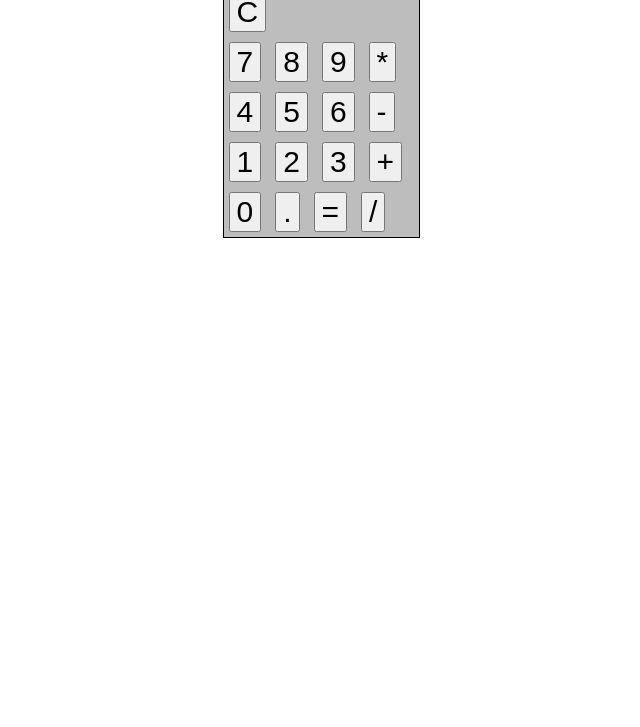
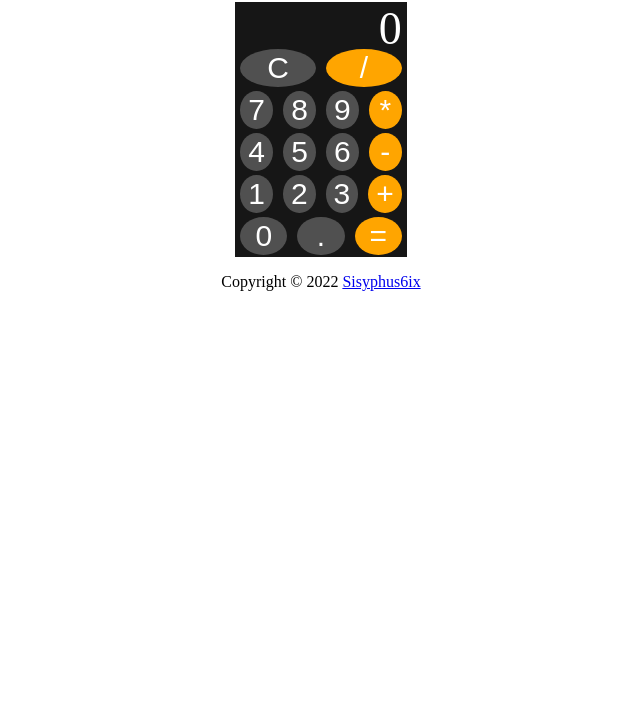
Before and after one commit to Sisyphus6ix/Calculator, a plain HTML site: page index.html in a window 1280 px wide. Shown: the part 73-800 px from the top of the page, without its empty margins (319-959 px from the left). Drawn offline with Linux system fonts and the light colour scheme.

Commit message:
Styling changes

```diff
--- a/index.html
+++ b/index.html
@@ -8,12 +8,17 @@
     <title>Calculator</title>
 </head>
 <body>
+<div class="header">
+    <h1>My version of the Apple Calculator :)</h1>
+</div>
+
     <div class="calculator-body">
         <div class="calculator">
             <div id="display">0</div>
                 <div class="numbers">
                 <div class="row">
                     <button id="btn-clear">C</button>
+                    <button class="btn-operator">/</button>
                 </div>
                 <div class="row">
                     <button class="btn-number">7</button>
@@ -37,11 +42,19 @@
                     <button class="btn-number">0</button>
                     <button class="btn-number">.</button>
                     <button class="btn-operator">=</button>
-                    <button class="btn-operator">/</button>
                 </div>
                 </div>
         </div>
     </div>
+<div class="footer">
+    <p>
+        Copyright ©
+        <script>
+          document.write(new Date().getFullYear())
+        </script>
+        <a href="https://github.com/Sisyphus6ix">Sisyphus6ix</a>
+    </p>
+</div>
     <script src="script.js"></script>
 </body>
 </html>
--- a/script.js
+++ b/script.js
@@ -2,11 +2,11 @@
 const display = document.getElementById('display')
 const clear = document.getElementById('btn-clear')
 const numKeys = document.getElementsByClassName('btn-number')
-const addKey = document.getElementsByClassName('btn-operator')[2]
-const subtractKey = document.getElementsByClassName('btn-operator')[1]
-const multiplyKey = document.getElementsByClassName('btn-operator')[0]
-const divideKey = document.getElementsByClassName('btn-operator')[4]
-const calculate = document.getElementsByClassName('btn-operator')[3]
+const addKey = document.getElementsByClassName('btn-operator')[3]
+const subtractKey = document.getElementsByClassName('btn-operator')[2]
+const multiplyKey = document.getElementsByClassName('btn-operator')[1]
+const divideKey = document.getElementsByClassName('btn-operator')[0]
+const calculate = document.getElementsByClassName('btn-operator')[4]
 
 // Mathmatic expressions
 const add = (a, b) => parseFloat(a) + parseFloat(b);
@@ -44,13 +44,13 @@ const chosenNum = (e) => {
 
   const chosenNumInput = userInput
 
-  if (userInput.length > 8){
+  if (userInput.length > 7){
     // do nothing (8 digit limit)
   } else {
    display.textContent = Number(chosenNumInput)
   }
 }
-// Creating function create num1 and choose the operator and store those values
+// Function to store num1 and the operator
 const operation = (e) => {
     num1 = display.textContent
     parseInt(num1)
--- a/style.css
+++ b/style.css
@@ -1,30 +1,52 @@
+.header, .footer {
+    text-align: center;
+}
+
 .calculator-body {
-    display: flex;
-    border: 1px solid black;
-    background-color: rgba(131, 131, 131, 0.533);
-    width: 195px;
+    /* display: flex; */
+    background-color: rgba(0, 0, 0, 0.913);
+    width: fit-content;
     height: auto;
     margin: auto;
 }
 
 #display {
-    width: 100%;
     display: flex;
     justify-content: flex-end;
+    width: 100%;
     height: 50px;
     font-size: 46px;
-    border-bottom: 1px solid black;
+    color: white;
+    margin: -5px;
 }
 
-/* .numbers {
+.row {
+    display: flex;
+    justify-content: space-around;
+}
 
-} */
+.btn-operator {
+    background-color: orange;
+}
 
 button {
-    margin: 5px;
+    text-align: center;
+    width: 100%;
+    color: white;
+    background-color: rgba(128, 128, 128, 0.545);
     font-size: 30px;
+    padding: 2px 8px;
+    border: none;
+    border-radius: 50%;
+    margin: 2px 5px;
 }
 
 button:hover {
     cursor: pointer;
+    background-color: rgba(255, 166, 0, 0.779);
 }
+
+a:visited {
+    text-decoration: none;
+    color: black;
+}
```
